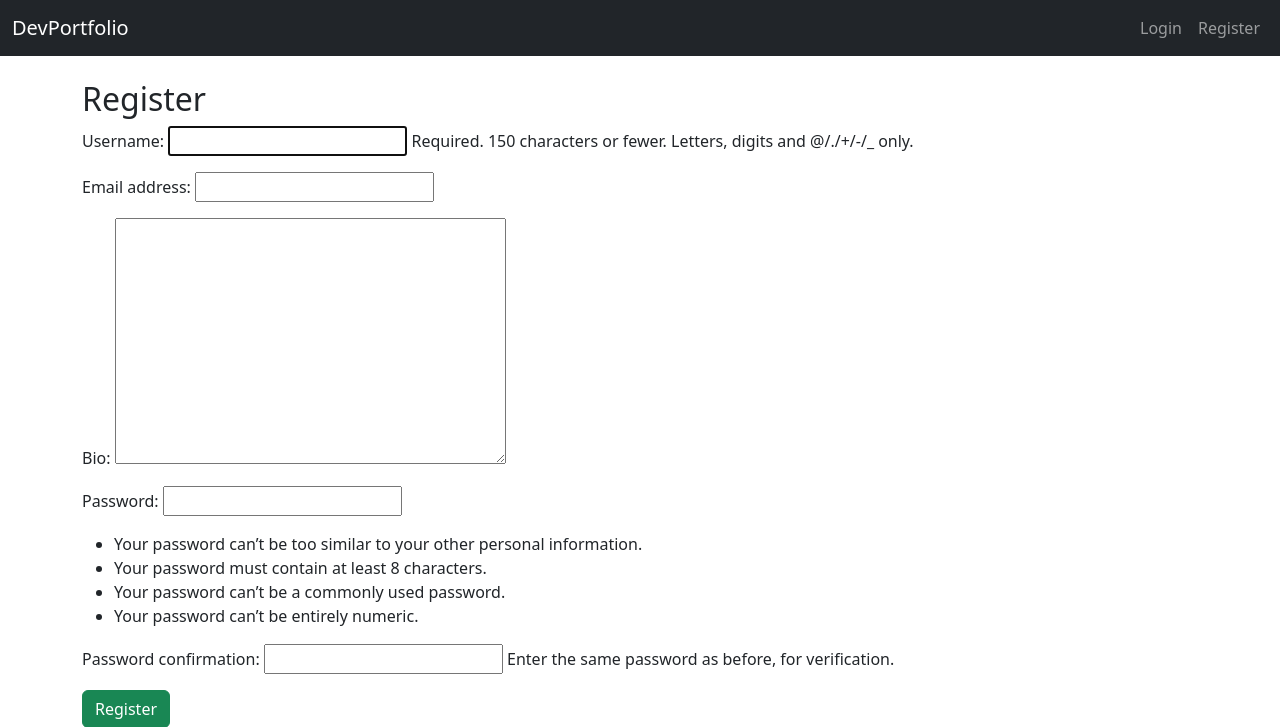
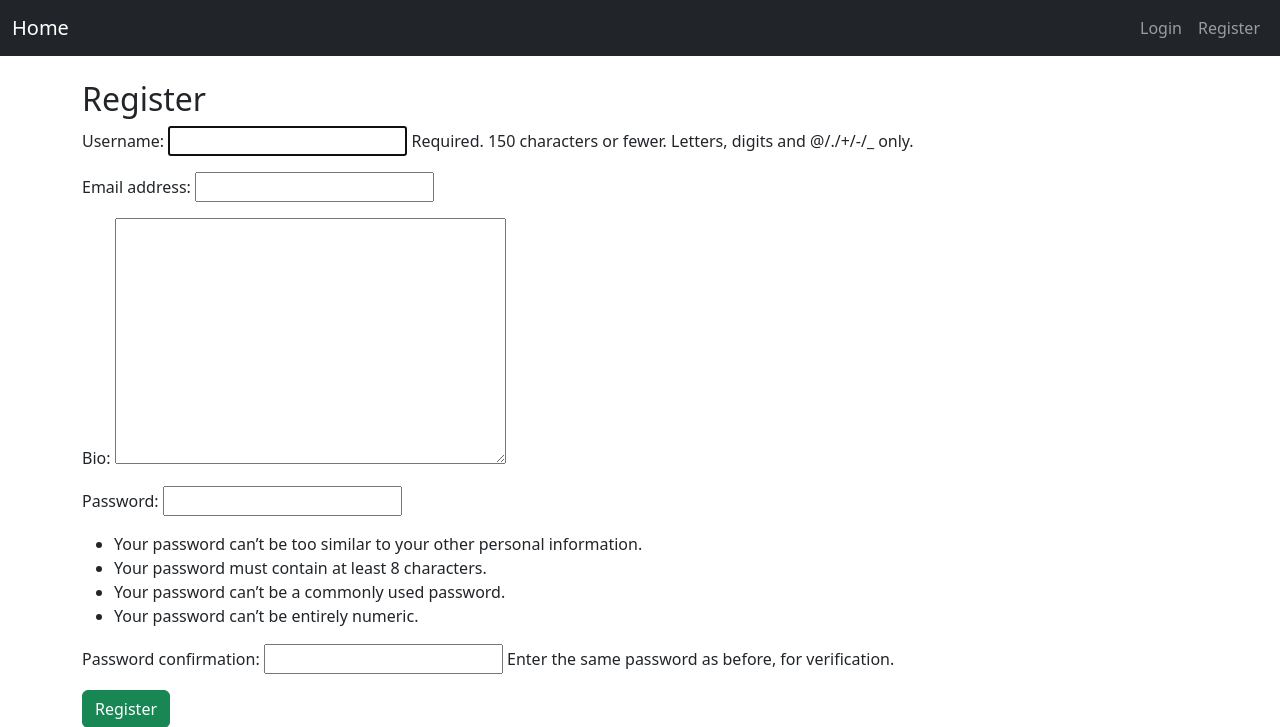
Before and after one commit to lomesh-IoT/developer-portfolio, a Django app: page /register/ in a window 1280 px wide. Shown: the top 727 px of the page. Run offline with Django 5.2, Linux system fonts and the light colour scheme.

Commit message:
added new views and structure

```diff
--- a/devportfolio/portfolio/templates/base.html
+++ b/devportfolio/portfolio/templates/base.html
@@ -9,7 +9,7 @@
 <body>
     <nav class="navbar navbar-expand-lg navbar-dark bg-dark">
         <div class="container-fluid">
-            <a class="navbar-brand" href="/">DevPortfolio</a>
+            <a class="navbar-brand" href="/">Home</a>
             <div>
                 <ul class="navbar-nav">
                     {% if user.is_authenticated %}
--- a/devportfolio/portfolio/urls.py
+++ b/devportfolio/portfolio/urls.py
@@ -1,10 +1,11 @@
 from django.urls import path
-from .views import register_view, profile_view
+from .views import register_view, profile_view, home_view
 from django.contrib.auth import views as auth_views
 from . import views
 
 urlpatterns = [
 
+    path('', home_view, name='home'),
     path('register/', register_view, name='register'),
     path('profile/', profile_view, name='profile'),
     path('login/', auth_views.LoginView.as_view(template_name='login.html'), name='login'),
--- a/devportfolio/portfolio/views.py
+++ b/devportfolio/portfolio/views.py
@@ -5,6 +5,10 @@ from django.contrib.auth.decorators import login_required
 from .models import Project
 from .forms import ProjectForm
 from .forms import CustomUserCreationForm
+
+
+def home_view(request):
+    return render(request, 'home.html')
 
 
 def register_view(request):
```
Also changed, not shown: devportfolio/portfolio/templates/home.html (added, +8 -0 lines).
